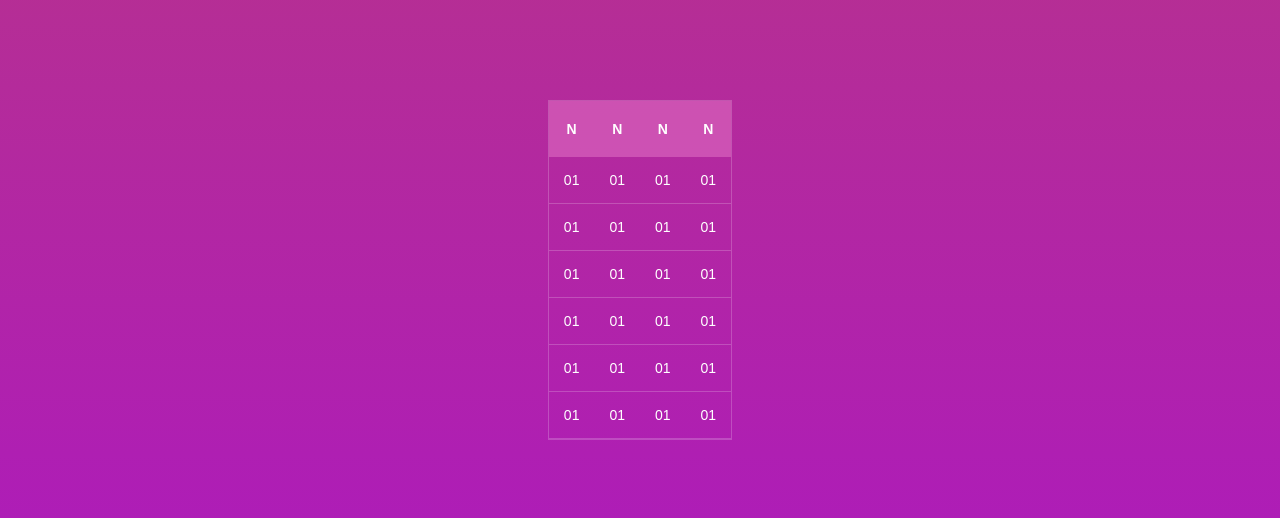
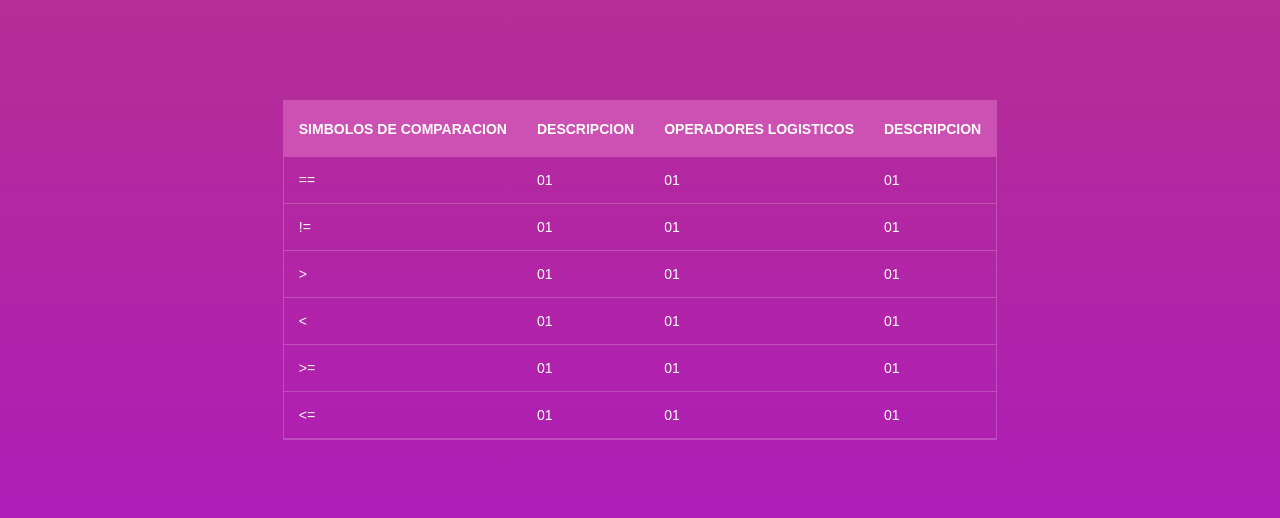
Before and after one commit to jeantapue/laboratorio3, a plain HTML site: page index.html in a window 1280 px wide. Shown: the part 130-648 px from the top of the page. Drawn offline with Linux system fonts and the light colour scheme.

Commit message:
se llena la tabla de simbolos y significado

```diff
--- a/index.html
+++ b/index.html
@@ -12,45 +12,45 @@
         <table>
             <thead>
                 <tr>
-                   <th>N</th>
-                   <th>N</th>
-                   <th>N</th>
-                   <th>N</th>
+                   <th>Simbolos de Comparacion</th>
+                   <th>Descripcion</th>
+                   <th>Operadores Logisticos</th>
+                   <th>Descripcion</th>
                 </tr>
             </thead>
             <tbody>
                 <tr>
-                    <td>01</td>
+                    <td>==</td>
                     <td>01</td>
                     <td>01</td>
                     <td>01</td>
                 </tr>
                 <tr>
-                    <td>01</td>
+                    <td>!=</td>
                     <td>01</td>
                     <td>01</td>
                     <td>01</td>
                 </tr>
                 <tr>
-                    <td>01</td>
+                    <td>></td>
                     <td>01</td>
                     <td>01</td>
                     <td>01</td>
                 </tr>
                 <tr>
-                    <td>01</td>
+                    <td><</td>
                     <td>01</td>
                     <td>01</td>
                     <td>01</td>
                 </tr>
                 <tr>
-                    <td>01</td>
+                    <td>>=</td>
                     <td>01</td>
                     <td>01</td>
                     <td>01</td>
                 </tr>
                 <tr>
-                    <td>01</td>
+                    <td><=</td>
                     <td>01</td>
                     <td>01</td>
                     <td>01</td>
```
